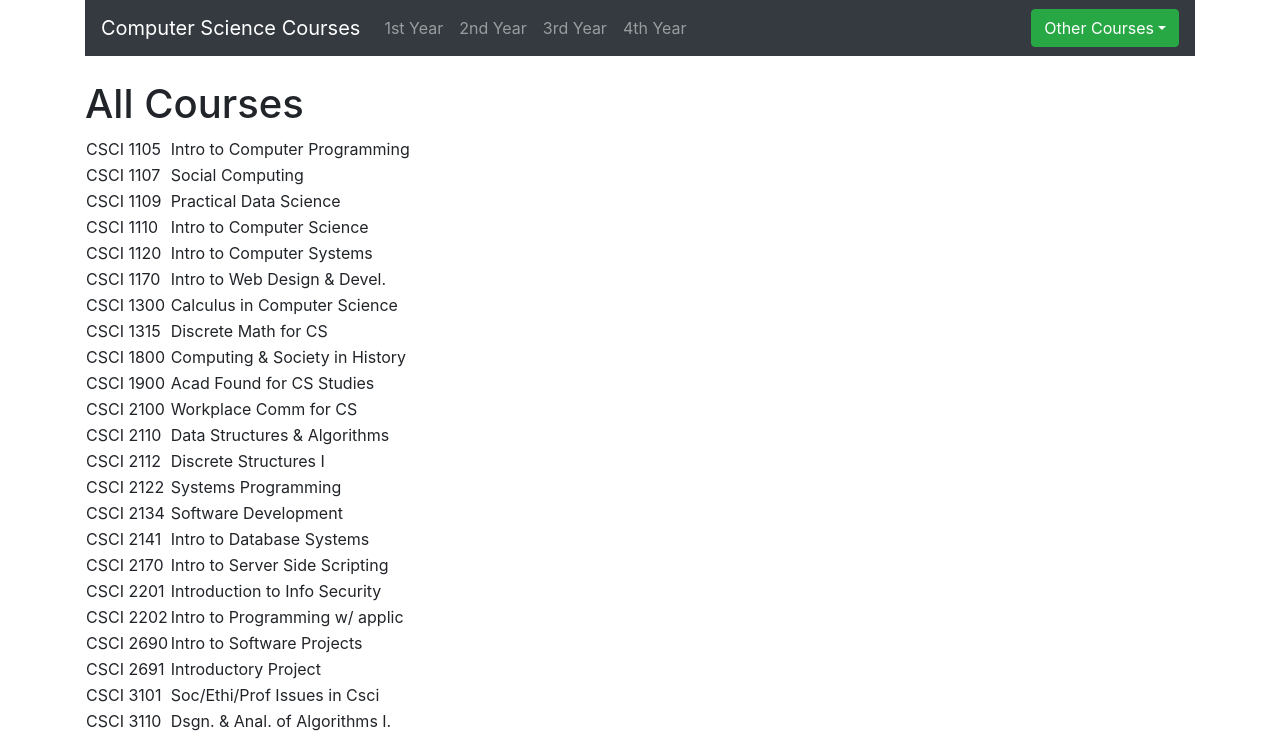
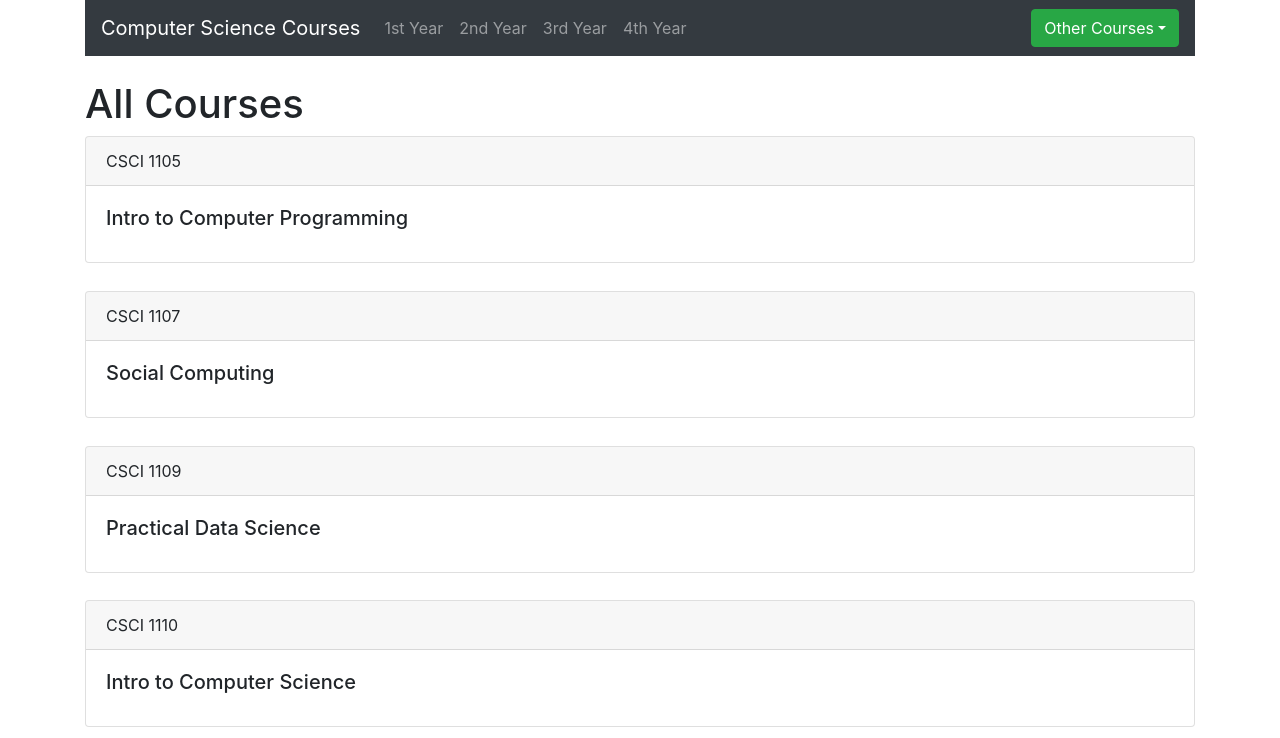
Before and after one commit to Plump-Panda/DalhousieCourseViewer, a React (Create React App) app: page / in a window 1280 px wide. Shown: the top 738 px of the page. Built offline with nearby package versions, Linux system fonts and the light colour scheme.

Commit message:
All courses now shown as cards. Made js file that gets all the courses then sends it to the component.

```diff
--- /dev/null
+++ b/src/cardRenderer.js
@@ -0,0 +1,85 @@
+import React, {Component} from 'react';
+import { Card } from 'react-bootstrap';
+
+function getCard(code,name){
+    return(
+        <Card style={{marginBottom: '2.5%'}}>
+            <Card.Header>{code}</Card.Header>
+            <Card.Body>
+                <Card.Title>{name}</Card.Title>
+            </Card.Body>
+        </Card>
+    );
+}
+
+export const makeCard = (json, courseLevel) => {
+    return json.course.map((course) =>{
+        const {code,name} = course;
+        let check = code.toString().charAt(5);
+
+        //This looks hella dumb, probs a better way to do it
+        switch(courseLevel){
+            //Will get all the courses
+            case 0:
+                return(
+                    getCard(code,name)
+                )
+            case 1:
+                if(check === '1'){
+                    return(
+                        getCard(code,name)
+                    )
+                 }
+                 break;
+            case 2:
+                if(check === '2'){
+                    return(
+                        getCard(code,name)
+                    )
+                 }
+                 break;
+            case 3:
+                if(check === '3'){
+                    return(
+                        getCard(code,name)
+                    )
+                 }
+                 break;
+            case 4:
+                if(check === '4'){
+                    return(
+                        getCard(code,name)
+                    )
+                 }
+                 break;
+            case 6:
+                if(check === '6'){
+                    return(
+                        getCard(code,name)
+                    )
+                 }
+                 break;
+            case 7:
+                if(check === '7'){
+                    return(
+                        getCard(code,name)
+                    )
+                 }
+                 break;
+            case 8:
+                if(check === '8'){
+                    return(
+                        getCard(code,name)
+                    )
+                 }
+                 break;
+            case 9:
+                if(check === '9'){
+                    return(
+                        getCard(code,name)
+                    )
+                 }
+                 break;
+        }
+    });
+}
--- a/src/components/all-courses.component.js
+++ b/src/components/all-courses.component.js
@@ -1,6 +1,6 @@
 import React, {Component} from 'react';
-import {Link} from 'react-router-dom';
 import json from '../data/data.json';
+import {makeCard} from '../cardRenderer';
 
 export default class ThirdYear extends Component{
 
@@ -9,28 +9,11 @@ export default class ThirdYear extends Component{
         this.state = json;
     }
 
-    renderTableData(){
-        return this.state.course.map((course) => {
-            const {code,name} = course;
-            let check = code.toString().charAt(5);
-            return(
-                <tr>
-                    <td>{code}</td>
-                    <td>{name}</td>
-                </tr>
-            )
-        });
-    }
-
     render(){
         return(
             <div>
                 <h1 id='title'>All Courses</h1>
-                <table id='courses'>
-                    <tbody>
-                        {this.renderTableData()}
-                    </tbody>
-                </table>
+                {makeCard(this.state,0)}
             </div>
         );
     }
--- a/src/components/otherCourses/level-eight.component.js
+++ b/src/components/otherCourses/level-eight.component.js
@@ -1,6 +1,6 @@
 import React, {Component} from 'react';
-import {Link} from 'react-router-dom';
 import json from '../../data/data.json';
+import {makeCard} from '../../cardRenderer';
 
 export default class LevelEight extends Component{
 
@@ -9,31 +9,11 @@ export default class LevelEight extends Component{
         this.state = json;
     }
 
-    renderTableData(){
-        return this.state.course.map((course) => {
-            const {code,name} = course;
-            let check = code.toString().charAt(5);
-
-            if(check === '8'){
-                return(
-                    <tr>
-                        <td>{code}</td>
-                        <td>{name}</td>
-                    </tr>
-                )
-            }
-        });
-    }
-
     render(){
         return(
             <div>
                 <h1 id='title'>8000 Level Courses</h1>
-                <table id='courses'>
-                    <tbody>
-                        {this.renderTableData()}
-                    </tbody>
-                </table>
+                {makeCard(this.state,8)}
             </div>
         );
     }
--- a/src/components/otherCourses/level-nine.component.js
+++ b/src/components/otherCourses/level-nine.component.js
@@ -1,6 +1,6 @@
 import React, {Component} from 'react';
-import {Link} from 'react-router-dom';
 import json from '../../data/data.json';
+import {makeCard} from '../../cardRenderer';
 
 export default class LevelNine extends Component{
 
@@ -9,31 +9,11 @@ export default class LevelNine extends Component{
         this.state = json;
     }
 
-    renderTableData(){
-        return this.state.course.map((course) => {
-            const {code,name} = course;
-            let check = code.toString().charAt(5);
-
-            if(check === '9'){
-                return(
-                    <tr>
-                        <td>{code}</td>
-                        <td>{name}</td>
-                    </tr>
-                )
-            }
-        });
-    }
-
     render(){
         return(
             <div>
                 <h1 id='title'>9000 Level Courses</h1>
-                <table id='courses'>
-                    <tbody>
-                        {this.renderTableData()}
-                    </tbody>
-                </table>
+                {makeCard(this.state,9)}
             </div>
         );
     }
--- a/src/components/otherCourses/level-seven.component.js
+++ b/src/components/otherCourses/level-seven.component.js
@@ -1,6 +1,6 @@
 import React, {Component} from 'react';
-import {Link} from 'react-router-dom';
 import json from '../../data/data.json';
+import {makeCard} from '../../cardRenderer';
 
 export default class LevelSeven extends Component{
 
@@ -9,31 +9,11 @@ export default class LevelSeven extends Component{
         this.state = json;
     }
 
-    renderTableData(){
-        return this.state.course.map((course) => {
-            const {code,name} = course;
-            let check = code.toString().charAt(5);
-
-            if(check === '7'){
-                return(
-                    <tr>
-                        <td>{code}</td>
-                        <td>{name}</td>
-                    </tr>
-                )
-            }
-        });
-    }
-
     render(){
         return(
             <div>
                 <h1 id='title'>7000 Level Courses</h1>
-                <table id='courses'>
-                    <tbody>
-                        {this.renderTableData()}
-                    </tbody>
-                </table>
+                {makeCard(this.state,7)}
             </div>
         );
     }
--- a/src/components/otherCourses/level-six.component.js
+++ b/src/components/otherCourses/level-six.component.js
@@ -1,6 +1,6 @@
 import React, {Component} from 'react';
-import {Link} from 'react-router-dom';
 import json from '../../data/data.json';
+import {makeCard} from '../../cardRenderer';
 
 export default class LevelSix extends Component{
 
@@ -9,31 +9,11 @@ export default class LevelSix extends Component{
         this.state = json;
     }
 
-    renderTableData(){
-        return this.state.course.map((course) => {
-            const {code,name} = course;
-            let check = code.toString().charAt(5);
-
-            if(check === '6'){
-                return(
-                    <tr>
-                        <td>{code}</td>
-                        <td>{name}</td>
-                    </tr>
-                )
-            }
-        });
-    }
-
     render(){
         return(
             <div>
                 <h1 id='title'>6000 Level Courses</h1>
-                <table id='courses'>
-                    <tbody>
-                        {this.renderTableData()}
-                    </tbody>
-                </table>
+                {makeCard(this.state,6)}
             </div>
         );
     }
--- a/src/components/regularCourses/first-year.component.js
+++ b/src/components/regularCourses/first-year.component.js
@@ -1,6 +1,6 @@
 import React, {Component} from 'react';
-import {Link} from 'react-router-dom';
 import json from '../../data/data.json';
+import {makeCard} from '../../cardRenderer';
 
 export default class FirstYear extends Component{
 
@@ -9,31 +9,11 @@ export default class FirstYear extends Component{
         this.state = json;
     }
 
-    renderTableData(){
-        return this.state.course.map((course) => {
-            const {code,name} = course;
-            let check = code.toString().charAt(5);
-
-            if(check === '1'){
-                return(
-                    <tr>
-                        <td>{code}</td>
-                        <td>{name}</td>
-                    </tr>
-                )
-            }
-        });
-    }
-
     render(){
         return(
             <div>
                 <h1 id='title'>1st Year Courses</h1>
-                <table id='courses'>
-                    <tbody>
-                        {this.renderTableData()}
-                    </tbody>
-                </table>
+                {makeCard(this.state,1)}
             </div>
         );
     }
--- a/src/components/regularCourses/fourth-year.component.js
+++ b/src/components/regularCourses/fourth-year.component.js
@@ -1,6 +1,7 @@
 import React, {Component} from 'react';
 import {Link} from 'react-router-dom';
 import json from '../../data/data.json';
+import {makeCard} from '../../cardRenderer';
 
 export default class FourthYear extends Component{
 
@@ -9,31 +10,11 @@ export default class FourthYear extends Component{
         this.state = json;
     }
 
-    renderTableData(){
-        return this.state.course.map((course) => {
-            const {code,name} = course;
-            let check = code.toString().charAt(5);
-
-            if(check === '4'){
-                return(
-                    <tr>
-                        <td>{code}</td>
-                        <td>{name}</td>
-                    </tr>
-                )
-            }
-        });
-    }
-
     render(){
         return(
             <div>
                 <h1 id='title'>4th Year Courses</h1>
-                <table id='courses'>
-                    <tbody>
-                        {this.renderTableData()}
-                    </tbody>
-                </table>
+                {makeCard(this.state,4)}
             </div>
         );
     }
--- a/src/components/regularCourses/second-year.component.js
+++ b/src/components/regularCourses/second-year.component.js
@@ -1,6 +1,6 @@
 import React, {Component} from 'react';
-import {Link} from 'react-router-dom';
 import json from '../../data/data.json';
+import {makeCard} from '../../cardRenderer';
 
 export default class SecondYear extends Component{
 
@@ -9,31 +9,11 @@ export default class SecondYear extends Component{
         this.state = json;
     }
 
-    renderTableData(){
-        return this.state.course.map((course) => {
-            const {code,name} = course;
-            let check = code.toString().charAt(5);
-
-            if(check === '2'){
-                return(
-                    <tr>
-                        <td>{code}</td>
-                        <td>{name}</td>
-                    </tr>
-                )
-            }
-        });
-    }
-
     render(){
         return(
             <div>
                 <h1 id='title'>2nd Year Courses</h1>
-                <table id='courses'>
-                    <tbody>
-                        {this.renderTableData()}
-                    </tbody>
-                </table>
+                {makeCard(this.state,2)}
             </div>
         );
     }
--- a/src/components/regularCourses/third-year.component.js
+++ b/src/components/regularCourses/third-year.component.js
@@ -1,6 +1,6 @@
 import React, {Component} from 'react';
-import {Link} from 'react-router-dom';
 import json from '../../data/data.json';
+import {makeCard} from '../../cardRenderer';
 
 export default class ThirdYear extends Component{
 
@@ -9,31 +9,11 @@ export default class ThirdYear extends Component{
         this.state = json;
     }
 
-    renderTableData(){
-        return this.state.course.map((course) => {
-            const {code,name} = course;
-            let check = code.toString().charAt(5);
-
-            if(check === '3'){
-                return(
-                    <tr>
-                        <td>{code}</td>
-                        <td>{name}</td>
-                    </tr>
-                )
-            }
-        });
-    }
-
     render(){
         return(
             <div>
                 <h1 id='title'>3rd Year Courses</h1>
-                <table id='courses'>
-                    <tbody>
-                        {this.renderTableData()}
-                    </tbody>
-                </table>
+                {makeCard(this.state,3)}
             </div>
         );
     }
```
